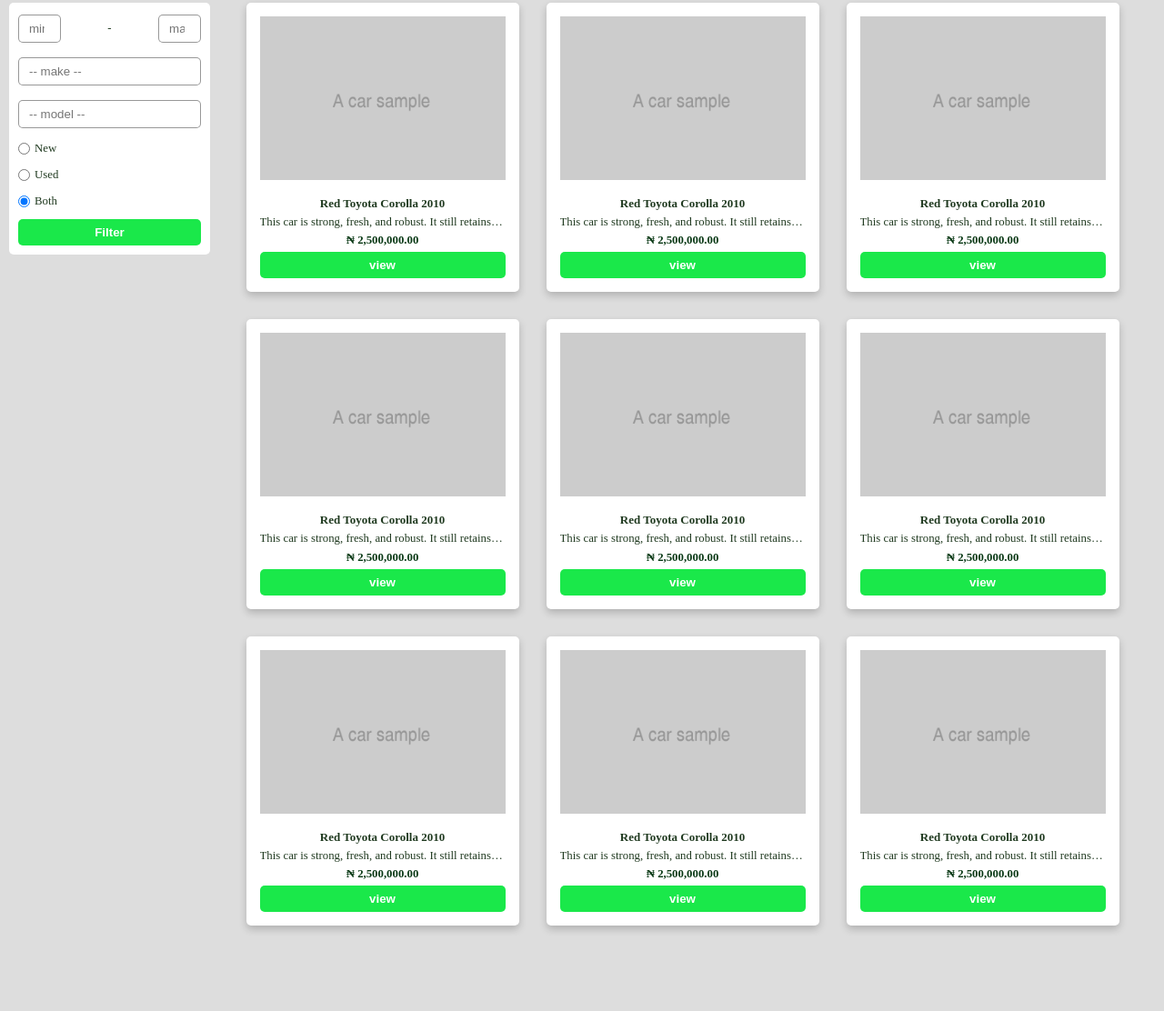
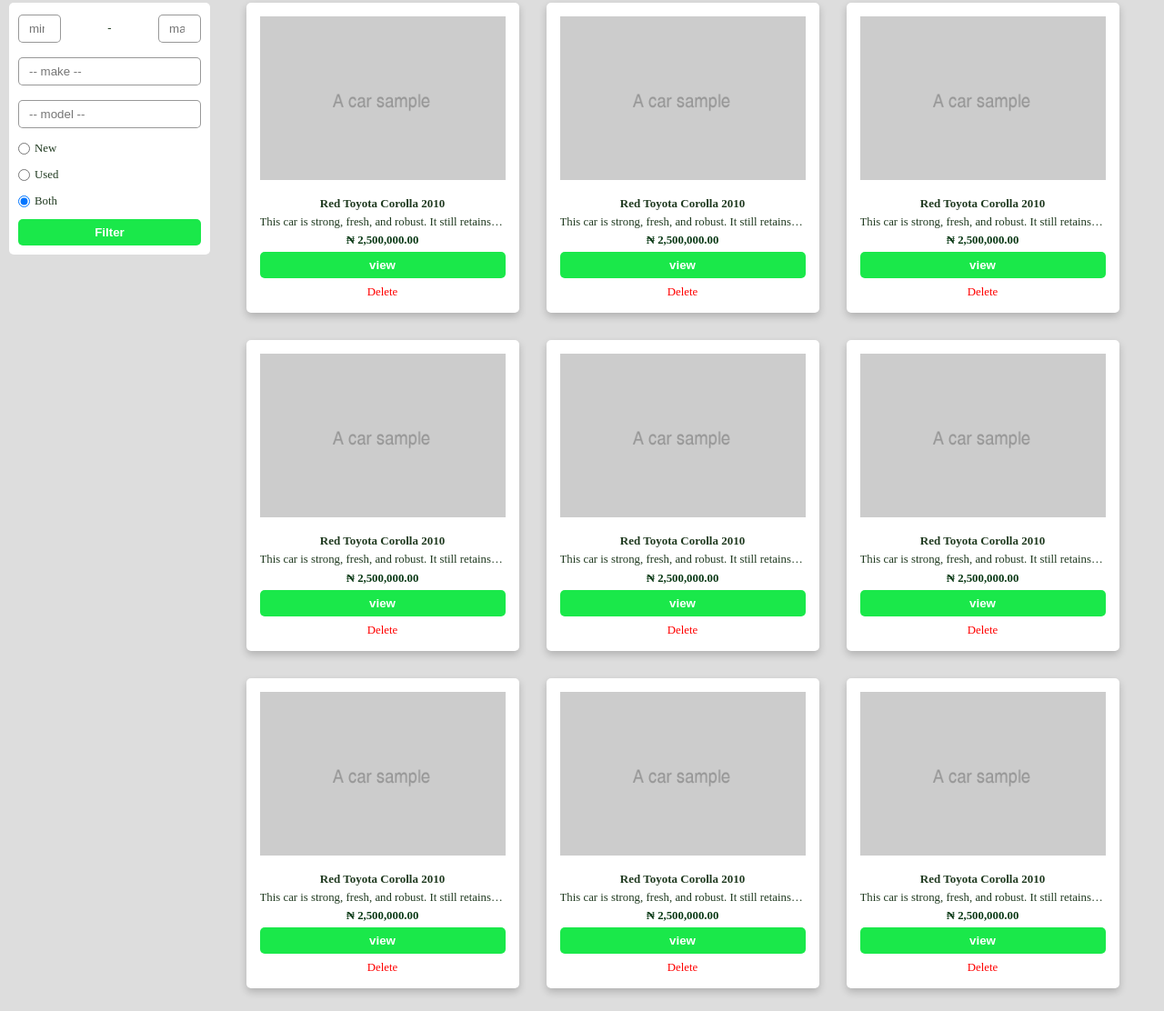
Before and after one commit to ChidozieGabriel/auto-mart-delete, a plain HTML site: page ui/admin-index.html in a window 1280 px wide. Shown: the part 282-1394 px from the top of the page at 91% size. Before the commit the page ends 1325 px from the top, so only its background shows below. Drawn offline with Linux system fonts and the light colour scheme.

Commit message:
feature(delete-post):add layout to delete a post
[Starts #166038917] [Finishes #166038917]

```diff
--- a/ui/admin-index.html
+++ b/ui/admin-index.html
@@ -6,6 +6,7 @@
     <meta http-equiv="X-UA-Compatible" content="ie=edge">
     <link rel="stylesheet" href="stylesheets/main.css">
     <link rel="stylesheet" href="stylesheets/index.css">
+    <link rel="stylesheet" href="stylesheets/admin-index.css">
     <title>Auto-Mart</title>
   </head>
   <body>
@@ -44,6 +45,9 @@
           </span>
           <span class="price">₦ 2,500,000.00</span>
           <button>view</button>
+          <a class="delete" href="">
+            <span>Delete</span>
+          </a>
         </div>
         <div class="card" data-car="card">
           <img src="images/sample_car.png" alt="car photo" />
@@ -53,6 +57,9 @@
           </span>
           <span class="price">₦ 2,500,000.00</span>
           <button>view</button>
+          <a class="delete" href="">
+            <span>Delete</span>
+          </a>
         </div>
         <div class="card" data-car="card">
           <img src="images/sample_car.png" alt="car photo" />
@@ -62,6 +69,9 @@
           </span>
           <span class="price">₦ 2,500,000.00</span>
           <button>view</button>
+          <a class="delete" href="">
+            <span>Delete</span>
+          </a>
         </div>
         <div class="card" data-car="card">
           <img src="images/sample_car.png" alt="car photo" />
@@ -71,6 +81,9 @@
           </span>
           <span class="price">₦ 2,500,000.00</span>
           <button>view</button>
+          <a class="delete" href="">
+            <span>Delete</span>
+          </a>
         </div>
         <div class="card" data-car="card">
           <img src="images/sample_car.png" alt="car photo" />
@@ -80,6 +93,9 @@
           </span>
           <span class="price">₦ 2,500,000.00</span>
           <button>view</button>
+          <a class="delete" href="">
+            <span>Delete</span>
+          </a>
         </div>
         <div class="card" data-car="card">
           <img src="images/sample_car.png" alt="car photo" />
@@ -89,6 +105,9 @@
           </span>
           <span class="price">₦ 2,500,000.00</span>
           <button>view</button>
+          <a class="delete" href="">
+            <span>Delete</span>
+          </a>
         </div>
         <div class="card" data-car="card">
           <img src="images/sample_car.png" alt="car photo" />
@@ -98,6 +117,9 @@
           </span>
           <span class="price">₦ 2,500,000.00</span>
           <button>view</button>
+          <a class="delete" href="">
+            <span>Delete</span>
+          </a>
         </div>
         <div class="card" data-car="card">
           <img src="images/sample_car.png" alt="car photo" />
@@ -107,6 +129,9 @@
           </span>
           <span class="price">₦ 2,500,000.00</span>
           <button>view</button>
+          <a class="delete" href="">
+            <span>Delete</span>
+          </a>
         </div>
         <div class="card" data-car="card">
           <img src="images/sample_car.png" alt="car photo" />
@@ -116,6 +141,9 @@
           </span>
           <span class="price">₦ 2,500,000.00</span>
           <button>view</button>
+          <a class="delete" href="">
+            <span>Delete</span>
+          </a>
         </div>
       </div>
     </div>
--- /dev/null
+++ b/ui/stylesheets/admin-index.css
@@ -0,0 +1,9 @@
+.delete {
+  align-self: center;
+  font-size: 1em;
+  margin-top: 5px;
+  color: red;
+}
+.delete span {
+  color: red;
+}
```
